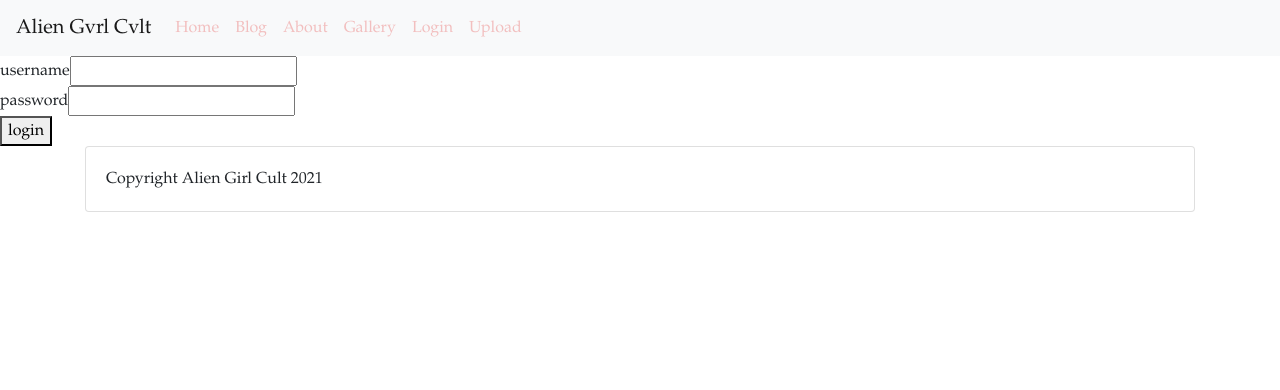
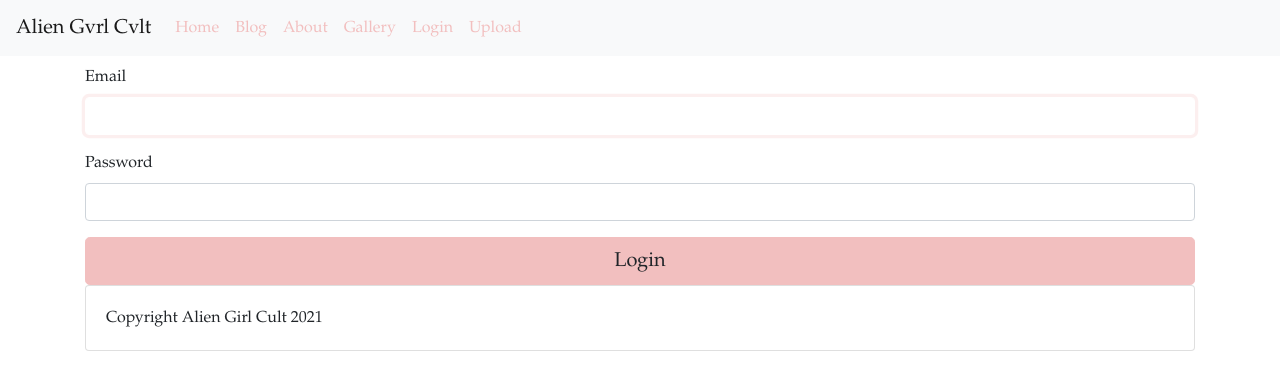
Before and after one commit to paulreyneveld/agc, a React (Create React App) app: page /login in a window 1280 px wide. Shown: the top 390 px of the page. Built offline with nearby package versions, Linux system fonts and the light colour scheme.

Commit message:
Updated Login feel to reflect bootstrap

```diff
--- a/src/components/Login.js
+++ b/src/components/Login.js
@@ -2,6 +2,9 @@ import React, { useState } from 'react'
 import { useDispatch } from 'react-redux'
 import { initializeUser } from '../reducers/loginReducer'
 import loginService from '../services/login'
+import Form from 'react-bootstrap/Form'
+import Button from 'react-bootstrap/Button'
+import Container from 'react-bootstrap/Container'
 
 const Login = () => {
 
@@ -30,30 +33,32 @@ const Login = () => {
     }
 
     return (
-        <>
-        <h1>Hello from login</h1>
-        <form onSubmit={handleLogin}>
-        <div>
-          username
-            <input
-            type="text"
+      <Container>
+      <div className="Login">
+      <Form onSubmit={handleLogin}>
+        <Form.Group size="lg" controlId="username">
+          <Form.Label>Email</Form.Label>
+          <Form.Control
+            autoFocus
+            type="username"
             value={username}
-            name="Username"
             onChange={({ target }) => setUsername(target.value)}
           />
-        </div>
-        <div>
-          password
-            <input
+        </Form.Group>
+        <Form.Group size="lg" controlId="password">
+          <Form.Label>Password</Form.Label>
+          <Form.Control
             type="password"
             value={password}
-            name="Password"
-            onChange={({ target }) => setPassword(target.value)}
+            onChange={({ target}) => setPassword(target.value)}
           />
-        </div>
-        <button type="submit">login</button>
-      </form>
-        </>
+        </Form.Group>
+        <Button block size="lg" type="submit">
+          Login
+        </Button>
+      </Form>
+    </div>
+    </Container>
     )
 }
 
--- a/src/custom.scss
+++ b/src/custom.scss
@@ -5,4 +5,8 @@ $primary: #F2BFBF;
 $link-hover-color: darken($primary, 15%);
 $font-family-base: Garamond;
 
+body {
+    padding-top: 65px;
+}
+
 @import '~bootstrap/scss/bootstrap.scss';
```
Also changed, not shown: 1 other file (tests, documents, lock files or other folders).
